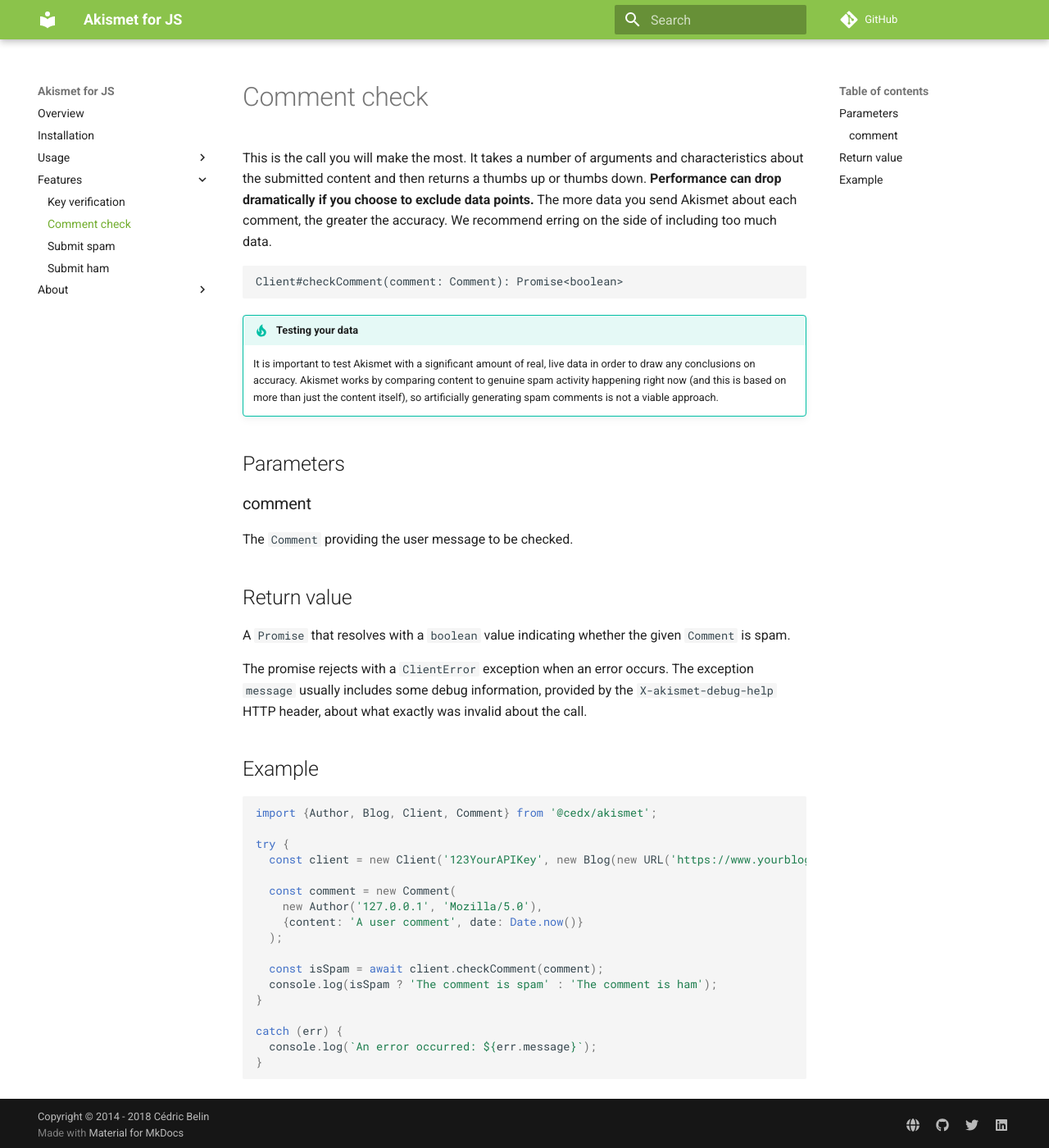
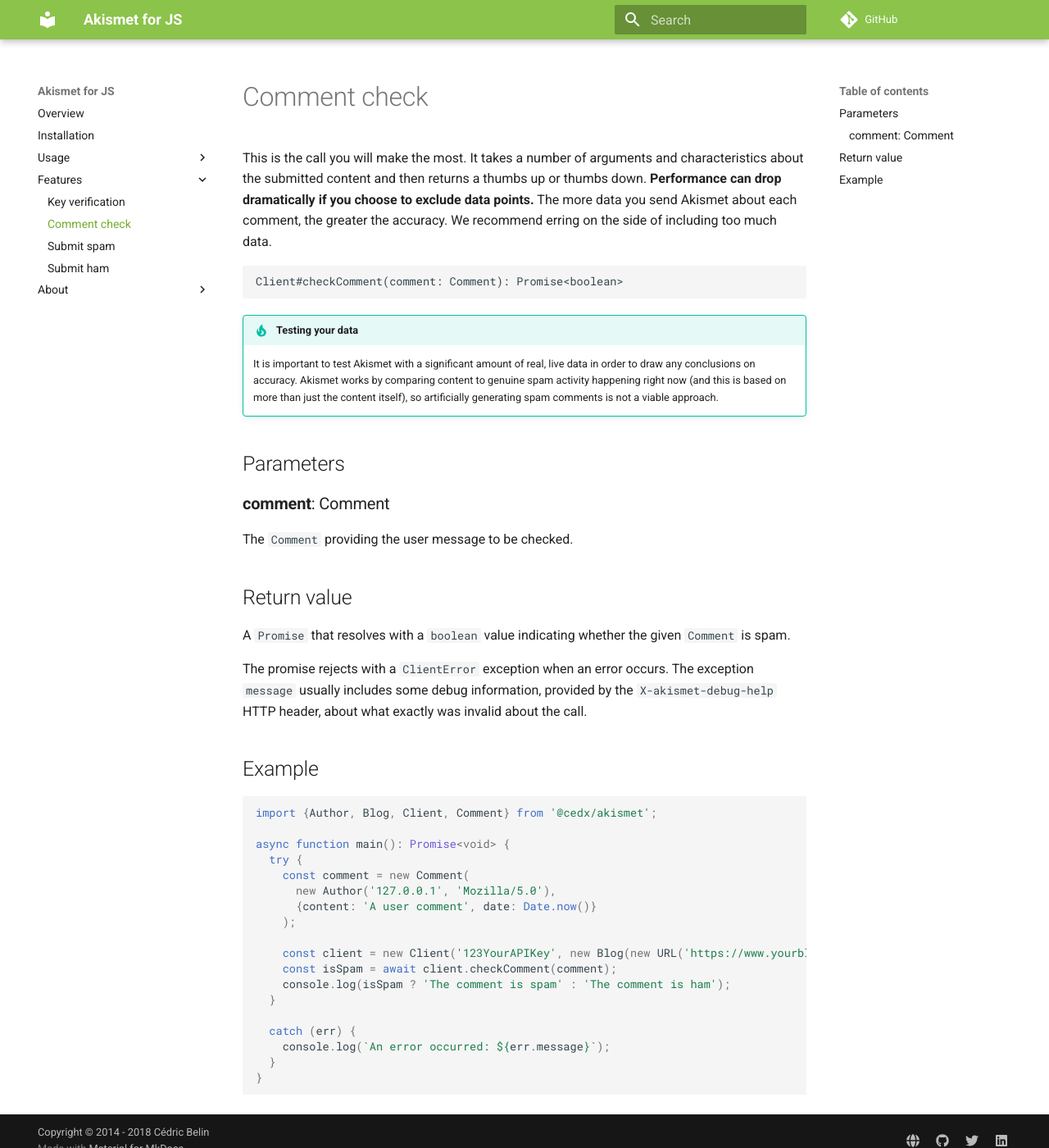
Before and after one commit to cedx/akismet.js, an MkDocs documentation site: the page built from doc/features/comment_check.md, in a window 1280 px wide and 1400 px high. Shown: the whole window at 82% size. Built offline with MkDocs 1.6.1 and Material for MkDocs 9.7.7, drawn with Linux system fonts in a browser that asks for light colours; comment, search, counter and statistics services are not loaded; old or Windows-style settings are respelled for this version of MkDocs.

Commit message:
Updated the documentation

````diff
--- a/doc/features/comment_check.md
+++ b/doc/features/comment_check.md
@@ -1,5 +1,7 @@
 # Comment check
-This is the call you will make the most. It takes a number of arguments and characteristics about the submitted content and then returns a thumbs up or thumbs down. **Performance can drop dramatically if you choose to exclude data points.** The more data you send Akismet about each comment, the greater the accuracy. We recommend erring on the side of including too much data.
+This is the call you will make the most. It takes a number of arguments and characteristics about the submitted content
+and then returns a thumbs up or thumbs down. **Performance can drop dramatically if you choose to exclude data points.**
+The more data you send Akismet about each comment, the greater the accuracy. We recommend erring on the side of including too much data.
 
 ```
 Client#checkComment(comment: Comment): Promise<boolean>
@@ -12,7 +14,7 @@
 
 ## Parameters
 
-### comment
+### **comment**: Comment
 The `Comment` providing the user message to be checked.
 
 ## Return value
@@ -26,19 +28,20 @@
 ```ts
 import {Author, Blog, Client, Comment} from '@cedx/akismet';
 
-try {
-  const client = new Client('123YourAPIKey', new Blog(new URL('https://www.yourblog.com')));
+async function main(): Promise<void> {
+  try {
+    const comment = new Comment(
+      new Author('127.0.0.1', 'Mozilla/5.0'),
+      {content: 'A user comment', date: Date.now()}
+    );
 
-  const comment = new Comment(
-    new Author('127.0.0.1', 'Mozilla/5.0'),
-    {content: 'A user comment', date: Date.now()}
-  );
+    const client = new Client('123YourAPIKey', new Blog(new URL('https://www.yourblog.com')));
+    const isSpam = await client.checkComment(comment);
+    console.log(isSpam ? 'The comment is spam' : 'The comment is ham');
+  }
 
-  const isSpam = await client.checkComment(comment);
-  console.log(isSpam ? 'The comment is spam' : 'The comment is ham');
-}
-
-catch (err) {
-  console.log(`An error occurred: ${err.message}`);
+  catch (err) {
+    console.log(`An error occurred: ${err.message}`);
+  }
 }
 ```
````
Also changed, not shown: doc/features/key_verification.md (+4 -2 lines), doc/features/submit_ham.md (+7 -5 lines), doc/features/submit_spam.md (+8 -4 lines).
